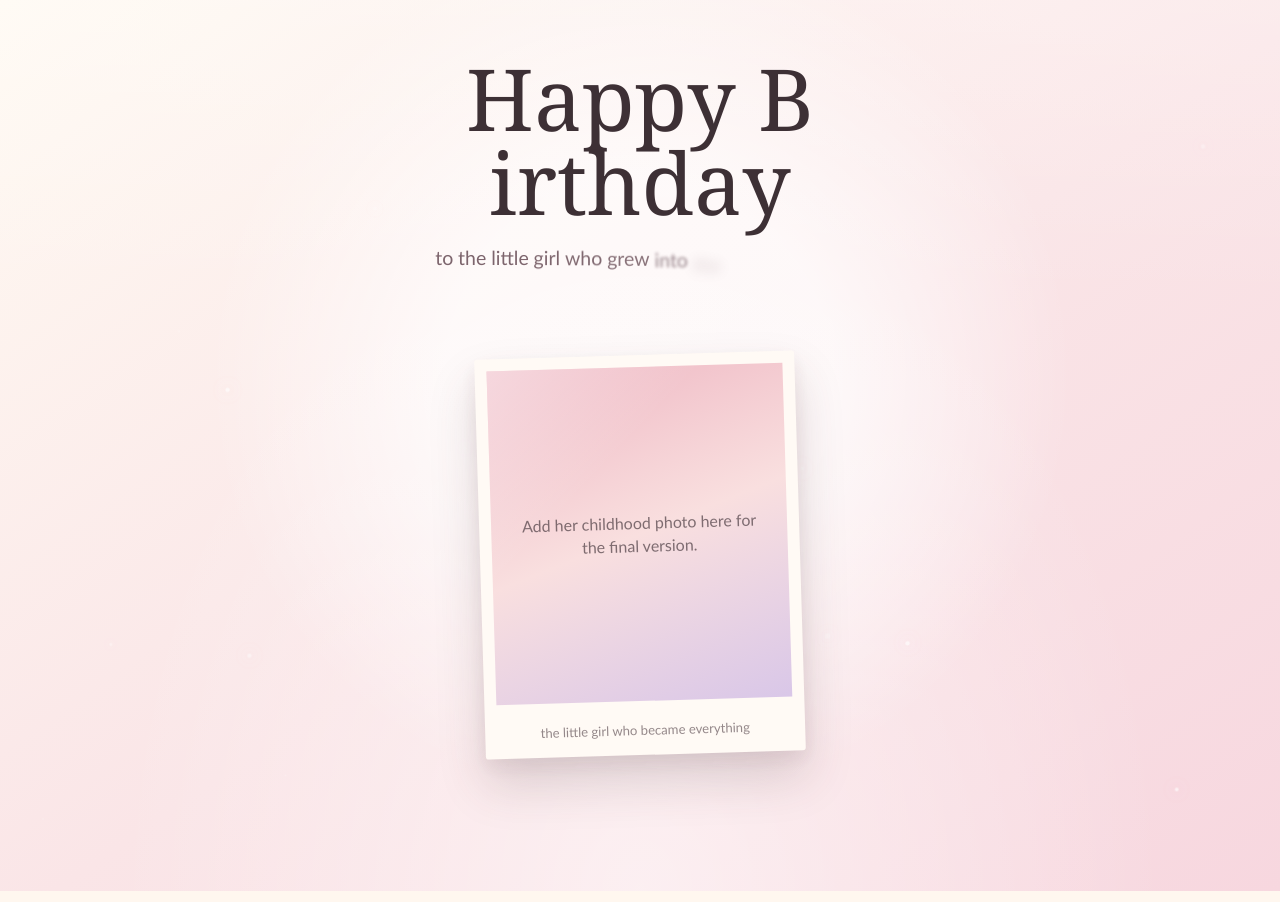
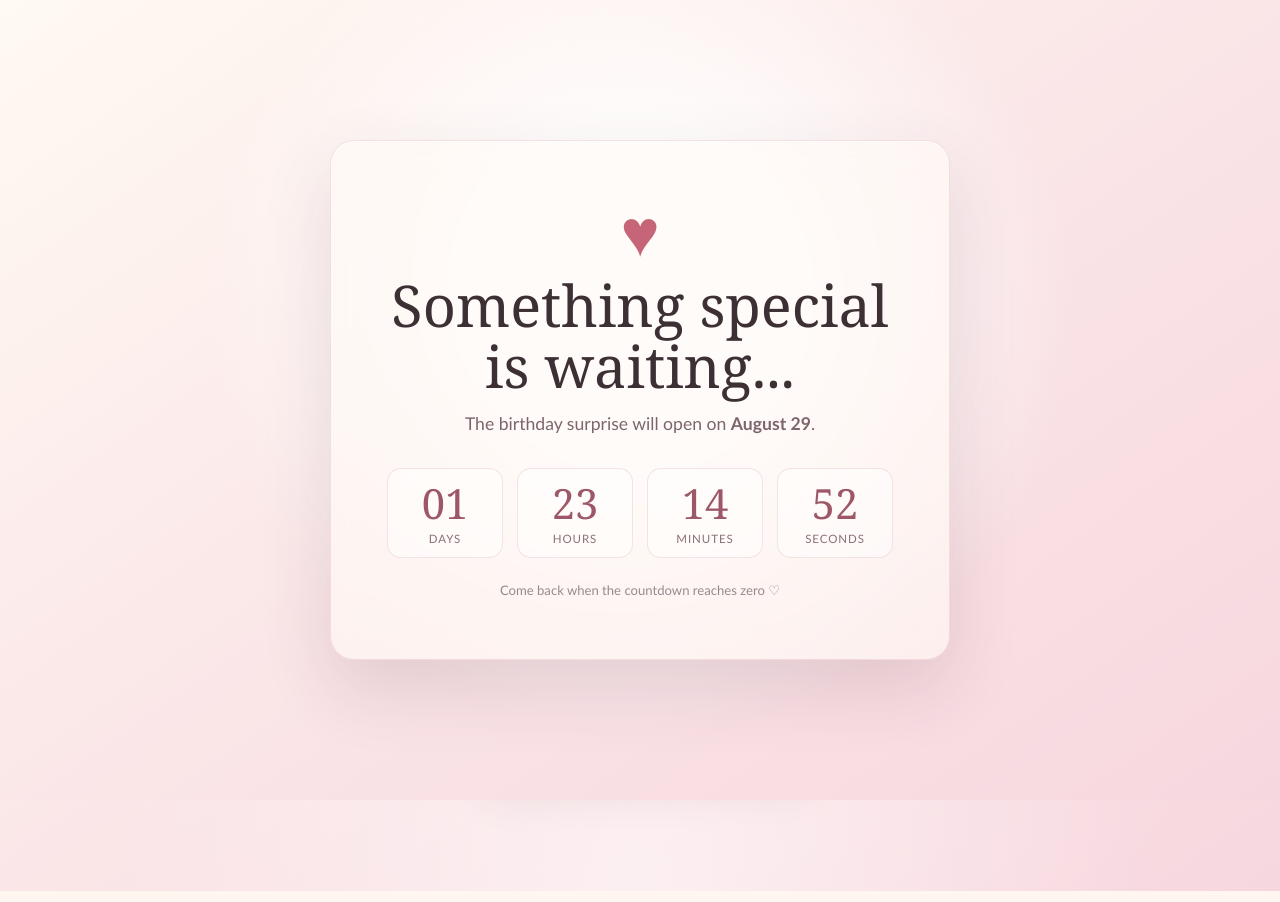
Before and after one commit to mowkh/bierth, a plain HTML site: page index.html in a window 1280 px wide. Drawn offline with Linux system fonts and the light colour scheme.

Commit message:
Add files via upload

```diff
--- a/index.html
+++ b/index.html
@@ -1579,9 +1579,167 @@
       animation: loveReveal 1200ms cubic-bezier(.2,.8,.2,1) 2500ms forwards !important;
     }
 
+
+    /* BIRTHDAY DATE LOCK */
+    body.date-locked {
+      overflow: hidden !important;
+    }
+
+    .date-lock {
+      position: fixed;
+      inset: 0;
+      z-index: 99999;
+      display: grid;
+      place-items: center;
+      padding: 24px;
+      background:
+        radial-gradient(circle at 50% 38%, rgba(255,255,255,.88) 0 10rem, transparent 27rem),
+        linear-gradient(145deg, #fffaf2 0%, #fae5e7 52%, #f7d7df 100%);
+      color: #46363c;
+      text-align: center;
+      transition: opacity 900ms ease, visibility 900ms ease;
+    }
+
+    .date-lock.hidden {
+      opacity: 0;
+      visibility: hidden;
+      pointer-events: none;
+    }
+
+    .date-lock-card {
+      width: min(92vw, 620px);
+      padding: clamp(30px, 6vw, 58px) clamp(20px, 6vw, 56px);
+      border: 1px solid rgba(184,102,118,.16);
+      border-radius: 24px;
+      background: rgba(255,250,245,.62);
+      box-shadow:
+        0 28px 70px rgba(82,53,61,.14),
+        inset 0 1px 0 rgba(255,255,255,.7);
+      backdrop-filter: blur(14px);
+    }
+
+    .date-lock-heart {
+      margin-bottom: 12px;
+      color: #c76578;
+      font-size: clamp(2.4rem, 8vw, 4rem);
+      line-height: 1;
+      animation: lockHeart 1800ms ease-in-out infinite;
+    }
+
+    .date-lock h1 {
+      margin: 0;
+      color: #3d3035;
+      font-family: Georgia, "Times New Roman", serif;
+      font-size: clamp(2rem, 7vw, 3.6rem);
+      font-weight: 400;
+      line-height: 1.05;
+    }
+
+    .date-lock p {
+      margin: 14px auto 0;
+      max-width: 500px;
+      color: #7d656d;
+      font-family: "Trebuchet MS", Arial, sans-serif;
+      font-size: clamp(.95rem, 3vw, 1.1rem);
+      line-height: 1.6;
+    }
+
+    .countdown {
+      display: grid;
+      grid-template-columns: repeat(4, minmax(0, 1fr));
+      gap: clamp(7px, 2vw, 14px);
+      margin-top: 30px;
+    }
+
+    .count-box {
+      min-width: 0;
+      padding: 14px 8px 12px;
+      border: 1px solid rgba(184,102,118,.16);
+      border-radius: 14px;
+      background: rgba(255,255,255,.42);
+    }
+
+    .count-number {
+      display: block;
+      color: #9d5868;
+      font-family: Georgia, "Times New Roman", serif;
+      font-size: clamp(1.65rem, 6vw, 2.6rem);
+      line-height: 1;
+    }
+
+    .count-label {
+      display: block;
+      margin-top: 7px;
+      color: #8b7078;
+      font-family: "Trebuchet MS", Arial, sans-serif;
+      font-size: .72rem;
+      letter-spacing: .08em;
+      text-transform: uppercase;
+    }
+
+    .unlock-note {
+      margin-top: 22px !important;
+      color: rgba(70,54,60,.56) !important;
+      font-size: .82rem !important;
+    }
+
+    @keyframes lockHeart {
+      0%, 100% { transform: scale(1); }
+      50% { transform: scale(1.08); }
+    }
+
+    @media (max-width: 480px) {
+      .date-lock-card {
+        padding: 30px 16px;
+        border-radius: 20px;
+      }
+
+      .countdown {
+        gap: 6px;
+      }
+
+      .count-box {
+        padding: 12px 5px 10px;
+      }
+
+      .count-label {
+        font-size: .62rem;
+      }
+    }
+
   </style>
 </head>
-<body>
+<body class="date-locked">
+
+  <div class="date-lock" id="dateLock" aria-live="polite">
+    <div class="date-lock-card">
+      <div class="date-lock-heart" aria-hidden="true">♥</div>
+      <h1>Something special is waiting...</h1>
+      <p>The birthday surprise will open on <strong>August 29</strong>.</p>
+
+      <div class="countdown" aria-label="Countdown to August 29">
+        <div class="count-box">
+          <span class="count-number" id="countDays">00</span>
+          <span class="count-label">Days</span>
+        </div>
+        <div class="count-box">
+          <span class="count-number" id="countHours">00</span>
+          <span class="count-label">Hours</span>
+        </div>
+        <div class="count-box">
+          <span class="count-number" id="countMinutes">00</span>
+          <span class="count-label">Minutes</span>
+        </div>
+        <div class="count-box">
+          <span class="count-number" id="countSeconds">00</span>
+          <span class="count-label">Seconds</span>
+        </div>
+      </div>
+
+      <p class="unlock-note">Come back when the countdown reaches zero ♡</p>
+    </div>
+  </div>
+
   <main class="scene" aria-label="Birthday opening scene">
     <div class="particles" id="particles" aria-hidden="true"></div>
     <div class="confetti" id="confetti" aria-hidden="true"></div>
@@ -1682,6 +1840,47 @@
   </main>
 
   <script>
+
+    // Date lock: the full birthday website unlocks at midnight on August 29, 2026
+    // using Qatar time (UTC+03:00).
+    const dateLock = document.getElementById("dateLock");
+    const countDays = document.getElementById("countDays");
+    const countHours = document.getElementById("countHours");
+    const countMinutes = document.getElementById("countMinutes");
+    const countSeconds = document.getElementById("countSeconds");
+
+    const unlockAt = new Date("2026-08-29T00:00:00+03:00");
+
+    function updateDateLock() {
+      const remaining = unlockAt.getTime() - Date.now();
+
+      if (remaining <= 0) {
+        document.body.classList.remove("date-locked");
+        dateLock.classList.add("hidden");
+        window.setTimeout(() => dateLock.remove(), 950);
+        return;
+      }
+
+      const totalSeconds = Math.floor(remaining / 1000);
+      const days = Math.floor(totalSeconds / 86400);
+      const hours = Math.floor((totalSeconds % 86400) / 3600);
+      const minutes = Math.floor((totalSeconds % 3600) / 60);
+      const seconds = totalSeconds % 60;
+
+      countDays.textContent = String(days).padStart(2, "0");
+      countHours.textContent = String(hours).padStart(2, "0");
+      countMinutes.textContent = String(minutes).padStart(2, "0");
+      countSeconds.textContent = String(seconds).padStart(2, "0");
+    }
+
+    updateDateLock();
+    const dateLockTimer = window.setInterval(() => {
+      updateDateLock();
+      if (Date.now() >= unlockAt.getTime()) {
+        window.clearInterval(dateLockTimer);
+      }
+    }, 1000);
+
     const config = {
       herName: "My Love",
       childhoodPhoto: "",
```
